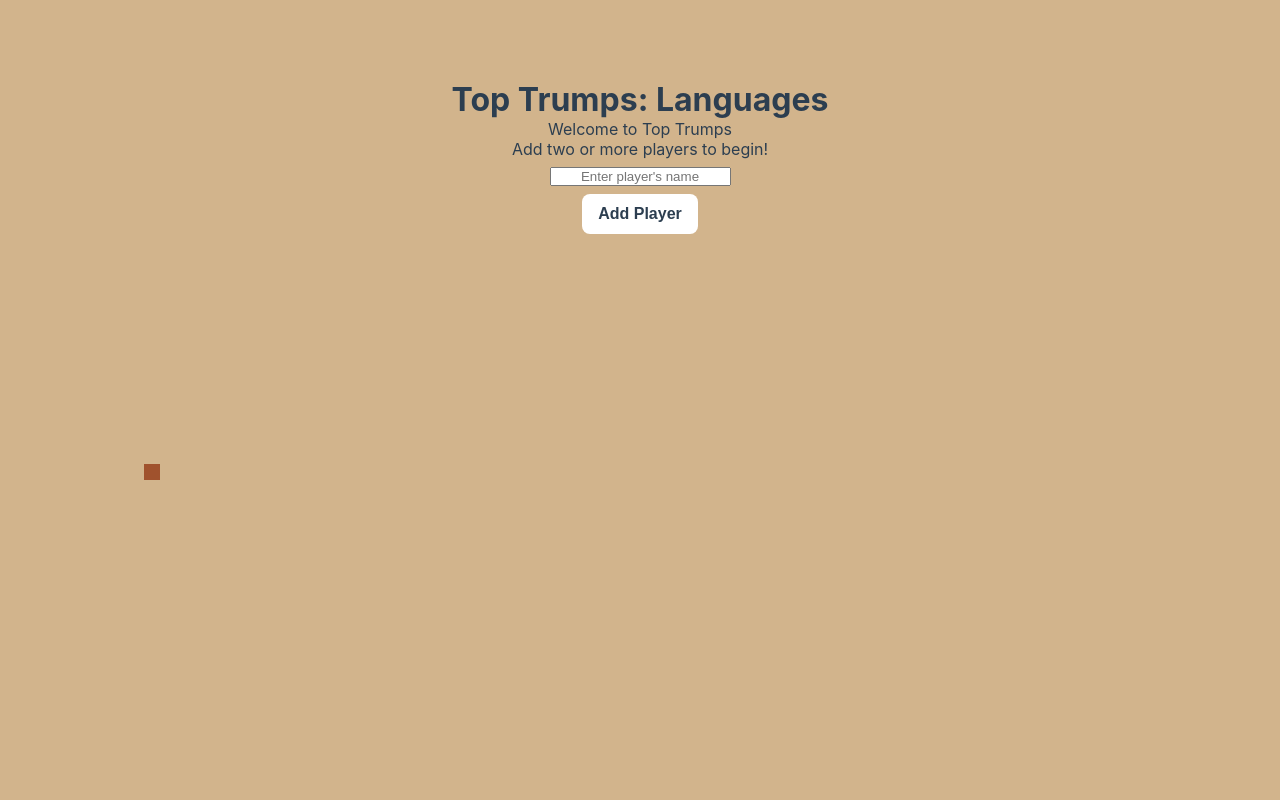
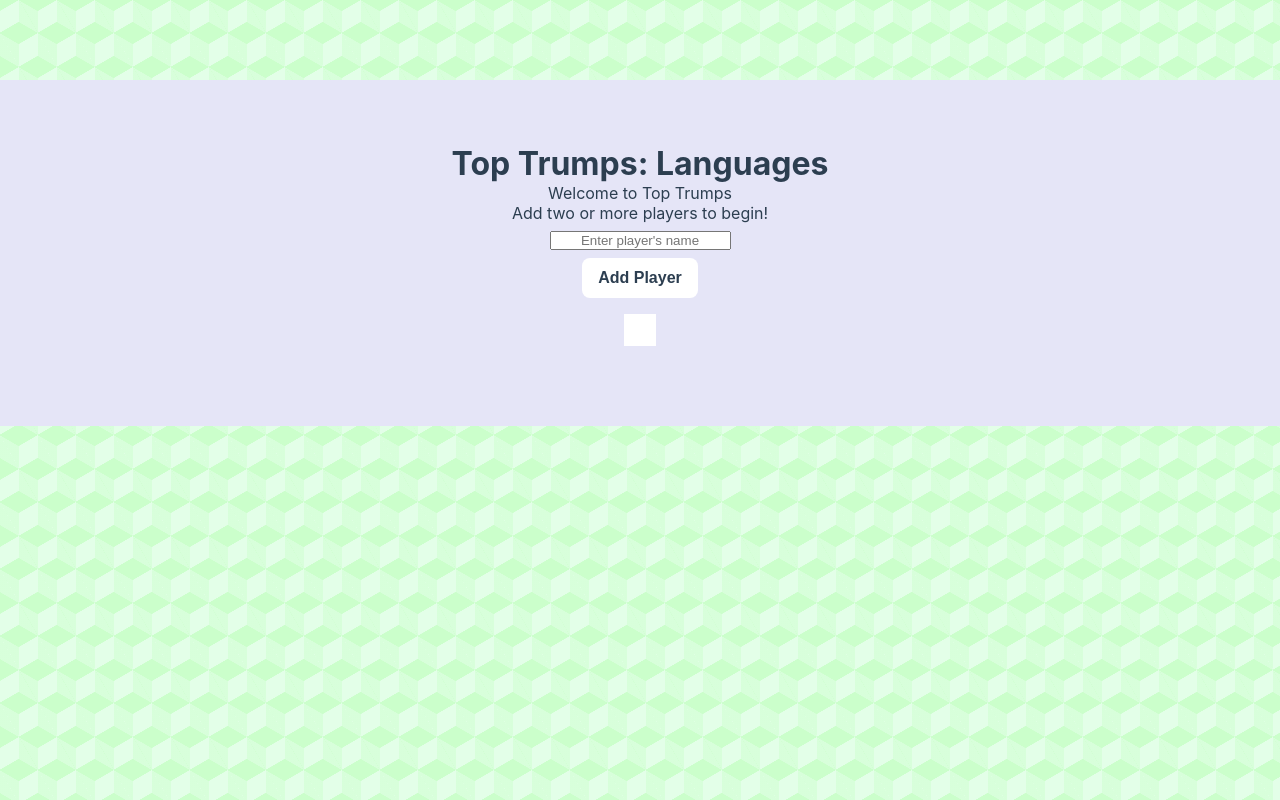
Before and after one commit to iamsahm/top-trumps, a website built with webpack: page src/index.HTML in a window 1280 px wide. Built offline with nearby package versions, Linux system fonts and the light colour scheme.

Commit message:
colors updated

```diff
--- a/src/styles.css
+++ b/src/styles.css
@@ -1,29 +1,17 @@
 :root {
     --vt-c-white: #ffffff;
-    --vt-c-white-soft: #f8f8f8;
-    --vt-c-white-mute: #f2f2f2;
-    --vt-c-wood: #8b4513;
-    --vt-c-leather: #a0522d;
+    --vt-c-blue-washed: #e5e5f7;
     --vt-c-metal: #b0c4de;
-    --vt-c-fabric: #d2b48c;
-    --vt-c-plastic: #778899;
-    --vt-c-glass: #5f9ea0;
-    --vt-c-ceramic: #ffdead;
+    --vt-c-grass: #87ce97;
     --vt-c-black: #181818;
-    --vt-c-black-soft: #222222;
-    --vt-c-black-mute: #282828;
     --vt-c-indigo: #2c3e50;
     --vt-c-divider-light-1: rgba(60, 60, 60, 0.29);
     --vt-c-divider-light-2: rgba(60, 60, 60, 0.12);
-    --vt-c-divider-dark-1: rgba(84, 84, 84, 0.65);
-    --vt-c-divider-dark-2: rgba(84, 84, 84, 0.48);
     --vt-c-text-light-1: var(--vt-c-indigo);
     --vt-c-text-light-2: rgba(60, 60, 60, 0.66);
     --vt-c-text-dark-1: var(--vt-c-white);
-    --vt-c-text-dark-2: rgba(235, 235, 235, 0.64);
-    --color-background: var(--vt-c-fabric);
-    --color-background-soft: var(--vt-c-leather);
-    --color-background-mute: var(--vt-c-ceramic);
+    --color-background-card: var(--vt-c-blue-washed);
+    --color-background-dark: var(--vt-c-grass);
     --color-border: var(--vt-c-divider-light-2);
     --color-border-hover: var(--vt-c-divider-light-1);
     --color-heading: var(--vt-c-text-light-1);
@@ -32,11 +20,8 @@
     --color-button-hover: var(--vt-c-metal);
     --color-card-details-background: var(--vt-c-white);
     --transition-short: 0.2s;
-    --transition-medium: 0.5s;
-    --transition-long: 1s;
     --border-radius-small: 0.25rem;
     --border-radius-medium: 0.5rem;
-    --border-radius-large: 1rem;
     list-style: none;
 }
 
@@ -48,7 +33,8 @@
 
 body {
     color: var(--color-text);
-    background: var(--color-background);
+    background-color: #e5e5f7;
+
     transition: color 0.5s, background-color 0.5s;
     font-family: Inter, -apple-system, BlinkMacSystemFont, "Segoe UI", Roboto,
         Oxygen, Ubuntu, Cantarell, "Fira Sans", "Droid Sans", "Helvetica Neue",
@@ -56,6 +42,58 @@ body {
     text-rendering: optimizeLegibility;
     -webkit-font-smoothing: antialiased;
     -moz-osx-font-smoothing: grayscale;
+
+    background-color: #e3ffe8;
+    background-image: linear-gradient(
+            30deg,
+            #cbffcb 12%,
+            transparent 12.5%,
+            transparent 87%,
+            #cbffcb 87.5%,
+            #cbffcb
+        ),
+        linear-gradient(
+            150deg,
+            #cbffcb 12%,
+            transparent 12.5%,
+            transparent 87%,
+            #cbffcb 87.5%,
+            #cbffcb
+        ),
+        linear-gradient(
+            30deg,
+            #cbffcb 12%,
+            transparent 12.5%,
+            transparent 87%,
+            #cbffcb 87.5%,
+            #cbffcb
+        ),
+        linear-gradient(
+            150deg,
+            #cbffcb 12%,
+            transparent 12.5%,
+            transparent 87%,
+            #cbffcb 87.5%,
+            #cbffcb
+        ),
+        linear-gradient(
+            60deg,
+            #cbffcb77 25%,
+            transparent 25.5%,
+            transparent 75%,
+            #cbffcb77 75%,
+            #cbffcb77
+        ),
+        linear-gradient(
+            60deg,
+            #cbffcb77 25%,
+            transparent 25.5%,
+            transparent 75%,
+            #cbffcb77 75%,
+            #cbffcb77
+        );
+    background-size: 38px 67px;
+    background-position: 0 0, 0 0, 19px 33px, 19px 33px, 0 0, 19px 33px;
 }
 
 #game-setup {
@@ -66,8 +104,14 @@ body {
     flex-direction: column;
     justify-content: flex-start;
     align-items: center;
+    background-color: var(--color-background-card);
+    padding: 4em 0;
 }
-
+div#player-list {
+    background-color: var(--vt-c-white);
+    margin: 1rem;
+    padding: 1rem;
+}
 #game-setup div,
 form {
     display: flex;
@@ -105,7 +149,7 @@ button:hover {
 }
 
 .card {
-    background: var(--color-background);
+    background: var(--color-background-card);
     border: 1px solid var(--color-border);
     border-radius: var(--border-radius-small);
     color: var(--color-text);
@@ -131,6 +175,8 @@ div#turn-status {
     padding: 0.5em;
     background: var(--color-background-soft);
     margin: 1em;
+    color: var(--vt-c-white);
+    border-radius: var(--border-radius-small);
 }
 
 button#reset-game {
@@ -272,3 +318,15 @@ button:active {
 button:focus {
     outline: 0;
 }
+
+@media (width < 990px) {
+    div#non-leader-cards {
+        flex-direction: column;
+    }
+    div#game-play-area {
+        display: block;
+    }
+    #lead-player-output {
+        display: block;
+    }
+}
```
Also changed, not shown: design/pictures/table-top.jpeg (deleted).
